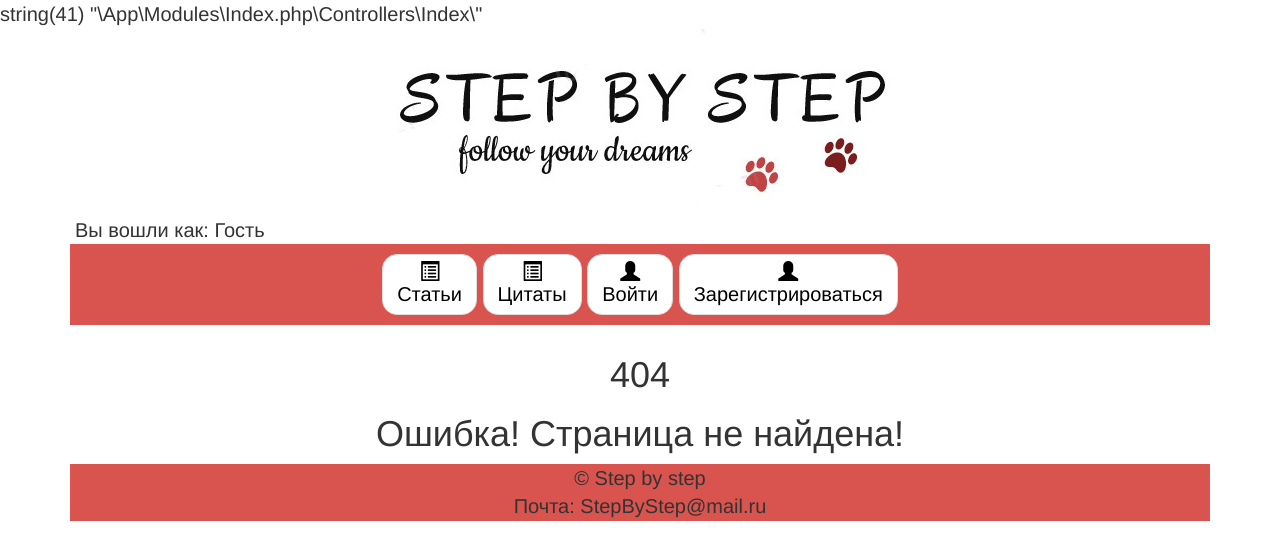
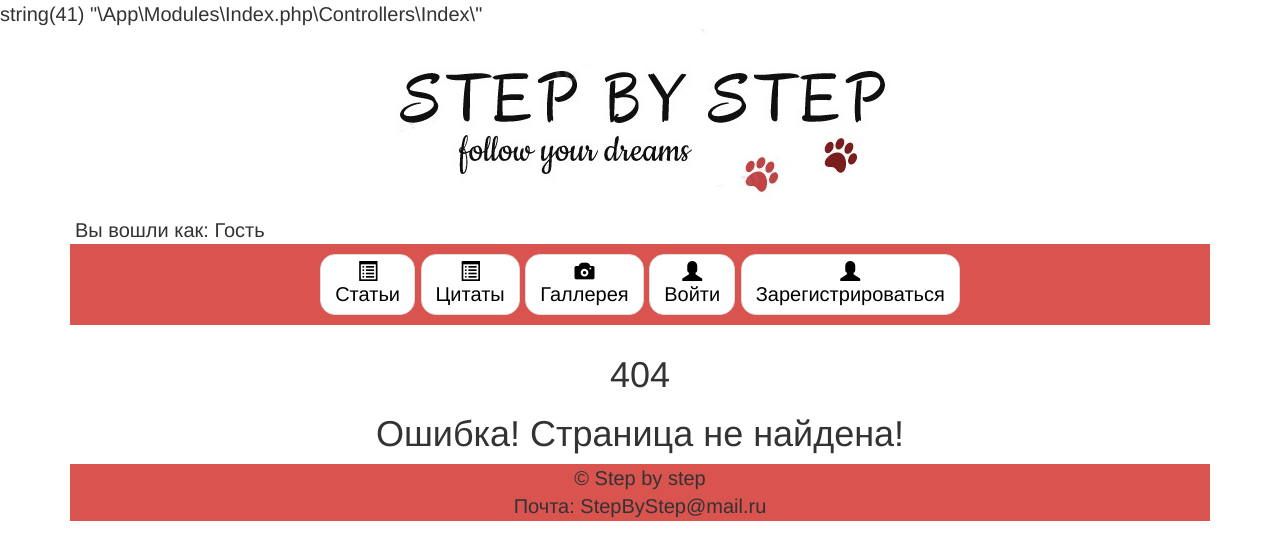
Before and after one commit to Second-cat-engineer/php2.hw6, a PHP site: page /index.php in a window 1280 px wide. Shown: the top 555 px of the page. Run offline with PHP 8.4, Linux system fonts and the light colour scheme; the visitor is signed in with stand-in values (Sample User, id 1); data that the repository does not hold is empty; classes that the project's autoload settings leave out are loaded by file name; some libraries are stand-ins or nearby versions.

Commit message:
модификация

```diff
--- a/App/Modules/Index/templates/admin/index.php
+++ b/App/Modules/Index/templates/admin/index.php
@@ -7,6 +7,8 @@
 </br>
 <a href="/admin/quote/all"> Цитаты </a>
 </br>
+<a href="/admin/image/all"> Галлерея </a>
+</br>
 <a href="/admin/user/all"> Пользователи </a>
 </br>
 
--- a/App/Modules/Index/templates/index/index.html
+++ b/App/Modules/Index/templates/index/index.html
@@ -1,8 +1,8 @@
 {% extends '/App/templates/main.html' %}
 
 {% block content %}
-<h1 style="text-align: center"> Добро пожаловать на наш учебный сайт! </h1>
-<div class="row" style="padding-top: 10px; text-align: center">
+    <h1 style="text-align: center"> Добро пожаловать на наш учебный сайт! </h1>
+    <div class="row" style="padding-top: 10px; text-align: center">
 
-</div>
+    </div>
 {%  endblock %}
--- a/App/config.php
+++ b/App/config.php
@@ -2,8 +2,8 @@
 return [
     'db' => [
         'host' => 'localhost',
-        'dbname' => 'sbs',
-        'user' => 'sbs',
+        'dbname' => 'sbs_db',
+        'user' => 'postgres',
         'password' => 'A5721ec93!',
     ]
 ];
--- a/App/templates/main.html
+++ b/App/templates/main.html
@@ -36,6 +36,12 @@
                 <a href="/quote/all">
                     <span class="glyphicon glyphicon-list-alt"></span>
                     <div> Цитаты </div>
+                </a>
+            </li>
+            <li>
+                <a href="/image/all">
+                    <span class="glyphicon glyphicon-camera"></span>
+                    <div> Галлерея </div>
                 </a>
             </li>
             {% if user %}
--- a/index.php
+++ b/index.php
@@ -26,14 +26,6 @@ try {
     if (!class_exists($ctrlName)) {
         throw new Error404('Ошибка! Страница не найдена!', 404);
     }
-} catch (\Exception $e) {
-    $error = new \App\Controllers\Error($e);
-    $error();
-    die();
-}
-
-
-try {
     $ctrl = new $ctrlName();
     $ctrl();
 } catch (DbException | Error404 | \Exception $e) {
```
